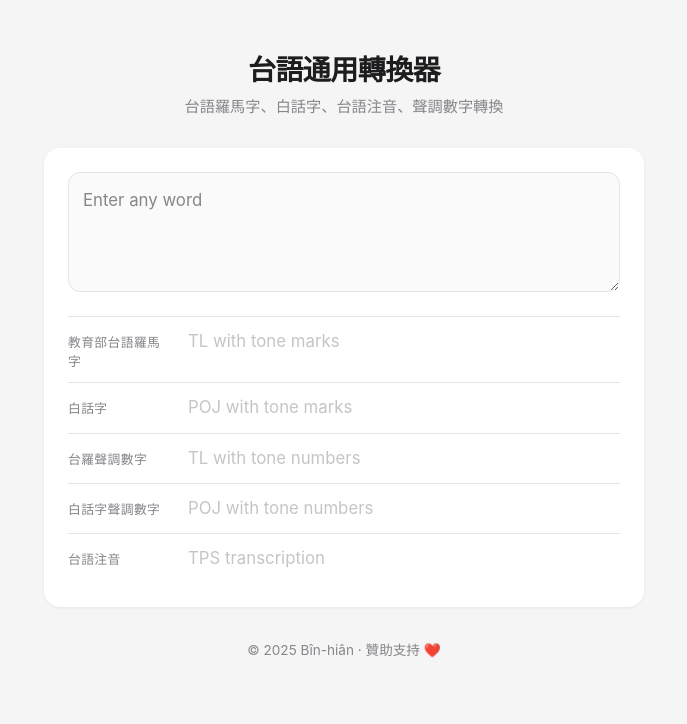
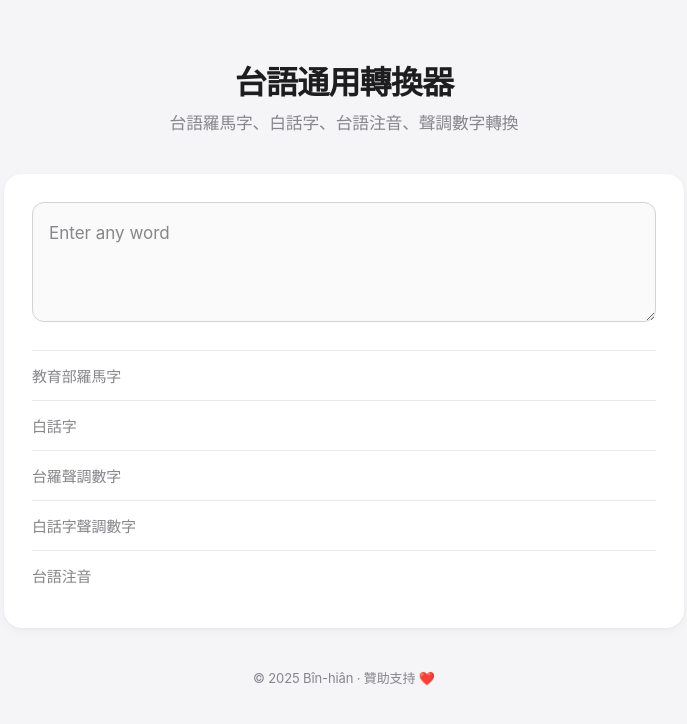
Before and after one commit to taigikeyboard/taigi-converter, a website: page web/index.html in a window 1280 px wide. Shown: the whole page, without its empty margins (296-983 px from the left). Drawn offline with Linux system fonts and the light colour scheme; files whose address does not match are found by name; a web font is replaced by a local one.

Commit message:
Wed Feb 11 22:25:35 CST 2026

```diff
--- a/web/index.html
+++ b/web/index.html
@@ -21,51 +21,57 @@
     }
 
     body {
-      font-family: "jf-openhuninn", -apple-system, BlinkMacSystemFont, "Segoe UI", Roboto, Helvetica, Arial, sans-serif;
-      background: #f5f5f5;
+      font-family: "jf-openhuninn", -apple-system, BlinkMacSystemFont, "SF Pro Text", "SF Pro Display", "Helvetica Neue", Helvetica, Arial, sans-serif;
+      font-size: 17px;
+      -webkit-font-smoothing: antialiased;
+      -moz-osx-font-smoothing: grayscale;
+      background: #f5f5f7;
       color: #1d1d1f;
       min-height: 100vh;
       display: flex;
       flex-direction: column;
       align-items: center;
-      padding: 3rem 1rem;
+      padding: 4rem 1.5rem 2rem;
     }
 
     h1 {
-      font-size: 1.75rem;
-      font-weight: 600;
-      letter-spacing: -0.02em;
+      font-size: 2rem;
+      font-weight: 700;
+      letter-spacing: -0.025em;
+      line-height: 1.2;
     }
 
     .subtitle {
       color: #86868b;
-      margin-top: 0.4rem;
-      margin-bottom: 2rem;
-      font-size: 0.95rem;
+      margin-top: 0.5rem;
+      margin-bottom: 2.5rem;
+      font-size: 1.05rem;
+      font-weight: 400;
+      letter-spacing: -0.01em;
     }
 
     .card {
       width: 100%;
-      max-width: 600px;
+      max-width: 680px;
       background: #fff;
-      border-radius: 16px;
-      box-shadow: 0 1px 3px rgba(0, 0, 0, 0.06);
-      padding: 1.5rem;
+      border-radius: 18px;
+      box-shadow: 0 1px 3px rgba(0, 0, 0, 0.04), 0 4px 12px rgba(0, 0, 0, 0.03);
+      padding: 1.75rem;
     }
 
     textarea {
       width: 100%;
       min-height: 120px;
-      padding: 0.875rem;
-      border: 1px solid #e5e5e5;
+      padding: 1rem;
+      border: 1px solid #d2d2d7;
       border-radius: 12px;
-      font-size: 1.05rem;
+      font-size: 17px;
       font-family: inherit;
       resize: vertical;
-      line-height: 1.6;
+      line-height: 1.65;
       color: #1d1d1f;
       background: #fafafa;
-      transition: border-color 0.15s;
+      transition: border-color 0.2s, background 0.2s, box-shadow 0.2s;
     }
 
     textarea::placeholder {
@@ -74,35 +80,35 @@
 
     textarea:focus {
       outline: none;
-      border-color: #c5c5c7;
+      border-color: #0071e3;
       background: #fff;
+      box-shadow: 0 0 0 3px rgba(0, 113, 227, 0.15);
     }
 
     .results {
-      margin-top: 1.25rem;
+      margin-top: 1.5rem;
     }
 
     .result-row {
       display: flex;
       align-items: baseline;
-      padding: 0.75rem 0;
-      border-top: 1px solid #e5e5e5;
-      gap: 1rem;
+      padding: 0.875rem 0;
+      border-top: 1px solid #e8e8ed;
+      gap: 1.25rem;
     }
 
     .result-label {
       flex-shrink: 0;
-      width: 6.5rem;
-      font-size: 0.8rem;
-      font-weight: 500;
+      width: 8rem;
+      font-size: 15px;
+      font-weight: 400;
       color: #86868b;
-      text-transform: uppercase;
-      letter-spacing: 0.03em;
+      letter-spacing: -0.01em;
     }
 
     .result-value {
       flex: 1;
-      font-size: 1.05rem;
+      font-size: 17px;
       line-height: 1.5;
       color: #1d1d1f;
       user-select: all;
@@ -115,14 +121,16 @@
     }
 
     footer {
-      margin-top: 2rem;
-      font-size: 0.85rem;
+      margin-top: 2.5rem;
+      font-size: 13px;
       color: #86868b;
+      letter-spacing: -0.01em;
     }
 
     footer a {
       color: #86868b;
       text-decoration: none;
+      transition: color 0.2s;
     }
 
     footer a:hover {
@@ -138,24 +146,24 @@
     <textarea id="input" placeholder="Enter any word"></textarea>
     <div class="results">
       <div class="result-row">
-        <div class="result-label">教育部台語羅馬字</div>
-        <div class="result-value placeholder" id="out-tl">TL with tone marks</div>
+        <div class="result-label">教育部羅馬字</div>
+        <!-- <div class="result-value placeholder" id="out-tl">TL with tone marks</div> -->
       </div>
       <div class="result-row">
         <div class="result-label">白話字</div>
-        <div class="result-value placeholder" id="out-poj">POJ with tone marks</div>
+        <!-- <div class="result-value placeholder" id="out-poj">POJ with tone marks</div> -->
       </div>
       <div class="result-row">
         <div class="result-label">台羅聲調數字</div>
-        <div class="result-value placeholder" id="out-tl-num">TL with tone numbers</div>
+        <!-- <div class="result-value placeholder" id="out-tl-num">TL with tone numbers</div> -->
       </div>
       <div class="result-row">
         <div class="result-label">白話字聲調數字</div>
-        <div class="result-value placeholder" id="out-poj-num">POJ with tone numbers</div>
+        <!-- <div class="result-value placeholder" id="out-poj-num">POJ with tone numbers</div> -->
       </div>
       <div class="result-row">
         <div class="result-label">台語注音</div>
-        <div class="result-value placeholder" id="out-tps">TPS transcription</div>
+        <!-- <div class="result-value placeholder" id="out-tps">TPS transcription</div> -->
       </div>
     </div>
   </div>
```
